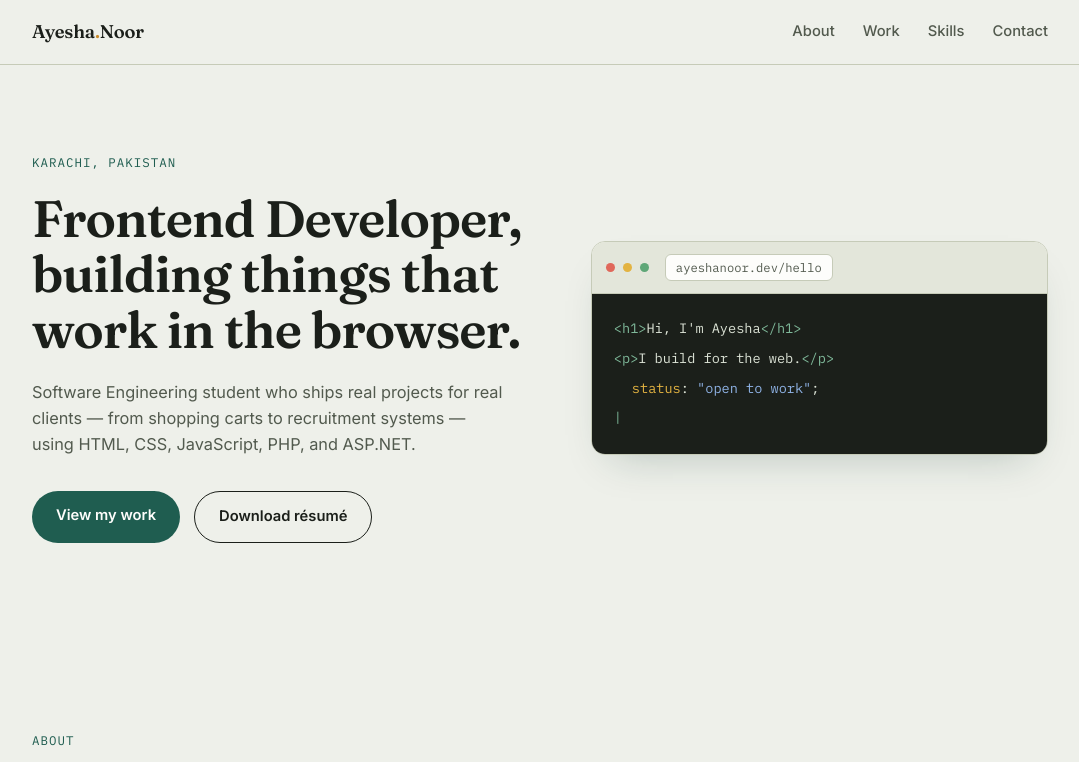
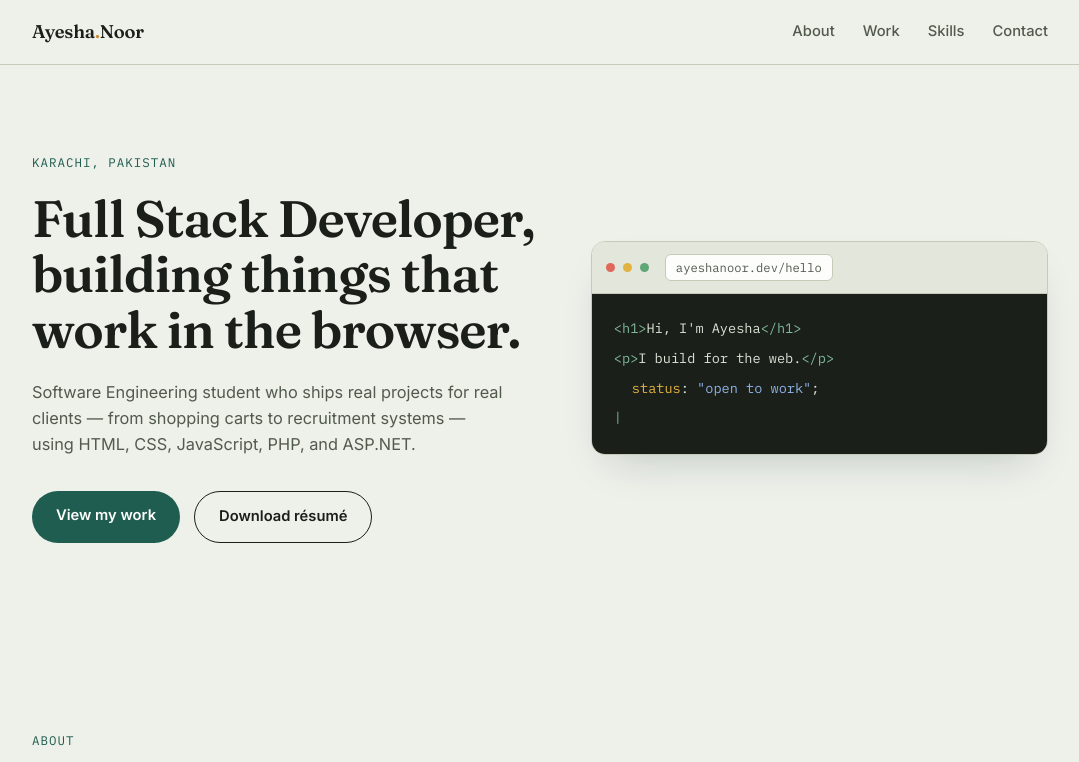
Before and after one commit to aysha-noor/aysha-noor.github.io, a plain HTML site: page index.html in a window 1280 px wide. Shown: the top 762 px of the page, without its empty margins (100-1179 px from the left). Drawn offline with Linux system fonts and the light colour scheme.

Commit message:
Update index.html

```diff
--- a/index.html
+++ b/index.html
@@ -25,7 +25,7 @@
 <header class="hero" id="top">
   <div class="hero-inner">
     <p class="eyebrow">Karachi, Pakistan</p>
-    <h1 class="hero-title">Frontend Developer,<br>building things that<br>work in the browser.</h1>
+    <h1 class="hero-title">Full Stack Developer,<br>building things that<br>work in the browser.</h1>
     <p class="hero-sub">Software Engineering student who ships real projects for real clients — from shopping carts to recruitment systems — using HTML, CSS, JavaScript, PHP, and ASP.NET.</p>
     <div class="hero-actions">
       <a href="#work" class="btn btn-primary">View my work</a>
```
